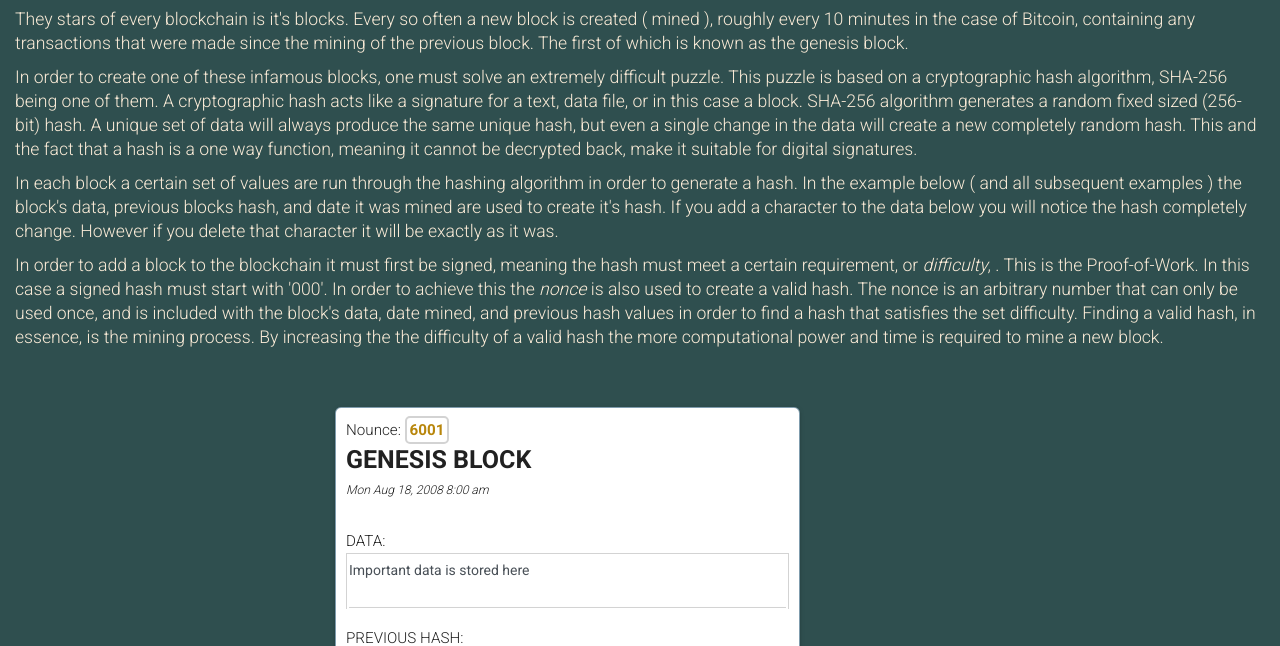
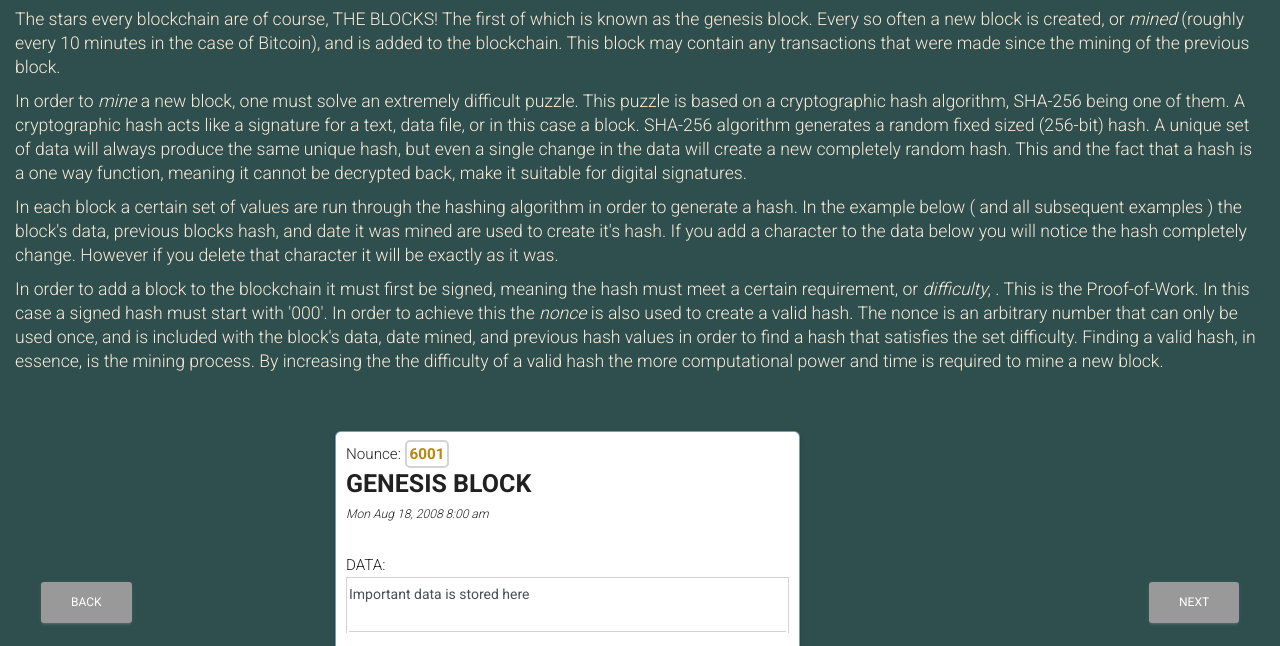
Before and after one commit to nickn10/coding-challenge-1, a website: page public/blocks.html in a window 1280 px wide. Shown: the part 154-800 px from the top of the page. Drawn offline with Linux system fonts and the light colour scheme.

Commit message:
Add next/back buttons to bottom.

```diff
--- a/public/blocks.html
+++ b/public/blocks.html
@@ -52,11 +52,10 @@
       <h1>BLOCKS</h1>
       <div class="row">
          <div class="col-12">
-            <p class="main-text">They stars of every blockchain is it's blocks. Every so often a new block is created ( mined ), roughly every 10 minutes
-               in the case of Bitcoin, containing any transactions that were made since the mining of the previous block. The first of
-               which is known as the genesis block.</p>
+            <p class="main-text">The stars every blockchain are of course, THE BLOCKS!  The first of which is known as the genesis block.  Every so often a new block is created, or <em>mined</em> (roughly every 10 minutes
+               in the case of Bitcoin), and is added to the blockchain.  This block may contain any transactions that were made since the mining of the previous block.</p>
 
-            <p class="main-text">In order to create one of these infamous blocks, one must solve an extremely difficult puzzle. This puzzle is based on a
+            <p class="main-text">In order to <em>mine</em> a new block, one must solve an extremely difficult puzzle. This puzzle is based on a
                cryptographic hash algorithm, SHA-256 being one of them. A cryptographic hash acts like a signature for a text, data file,
                or in this case a block. SHA-256 algorithm generates a random fixed sized (256-bit) hash. A unique set of data will always
                produce the same unique hash, but even a single change in the data will create a new completely random hash. This and
@@ -77,6 +76,16 @@
       </div>
       <div class="row justify-content-center">
          <div class="col-12 col-md-6 mt-5" id="blockchain-peer-0"></div>
+      </div>
+      <div id="back-btn">
+            <form action="/blockchains.html">
+                  <button type="submit" class="btn">BACK</button>
+            </form>
+      </div>
+      <div id="next-btn">
+            <form action="/blockchains.html">
+                  <button type="submit" class="btn">NEXT</button>
+            </form>
       </div>
    </div>
 
--- a/public/css/style.css
+++ b/public/css/style.css
@@ -188,3 +188,17 @@ img {
   margin-top: 0;
   display: inline-block;
 }
+
+#next-btn {
+  position: fixed;
+  bottom: 0;
+  right: 40px;
+  display: inline-block;
+}
+
+#back-btn {
+  position: fixed;
+  bottom: 0;
+  left: 40px;
+  display: inline-block;
+}
```
Also changed, not shown: public/blockchains.html (+10 -0 lines), public/distribution-demo.html (+1 -1 lines), public/intro.html (+5 -2 lines).
